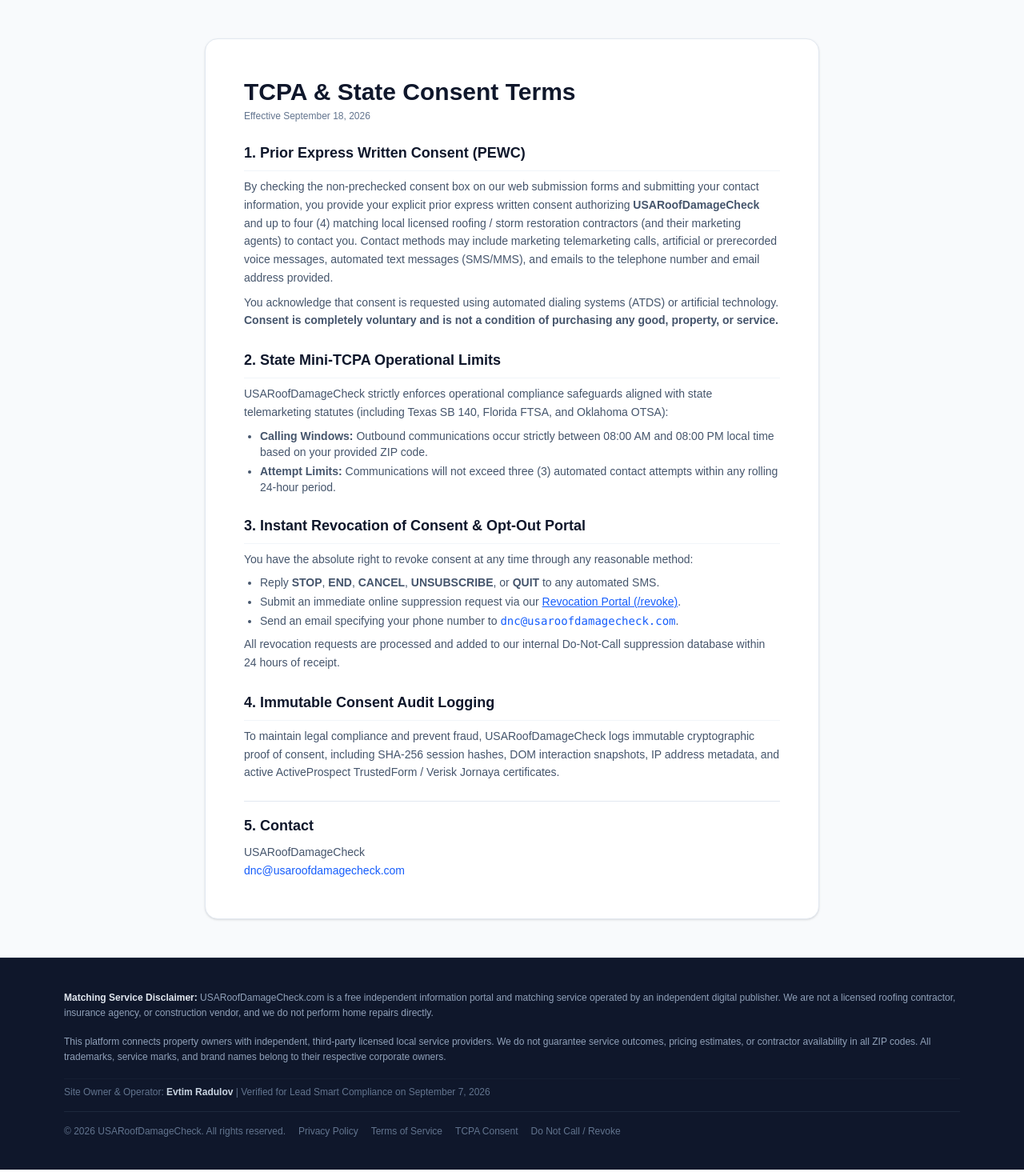
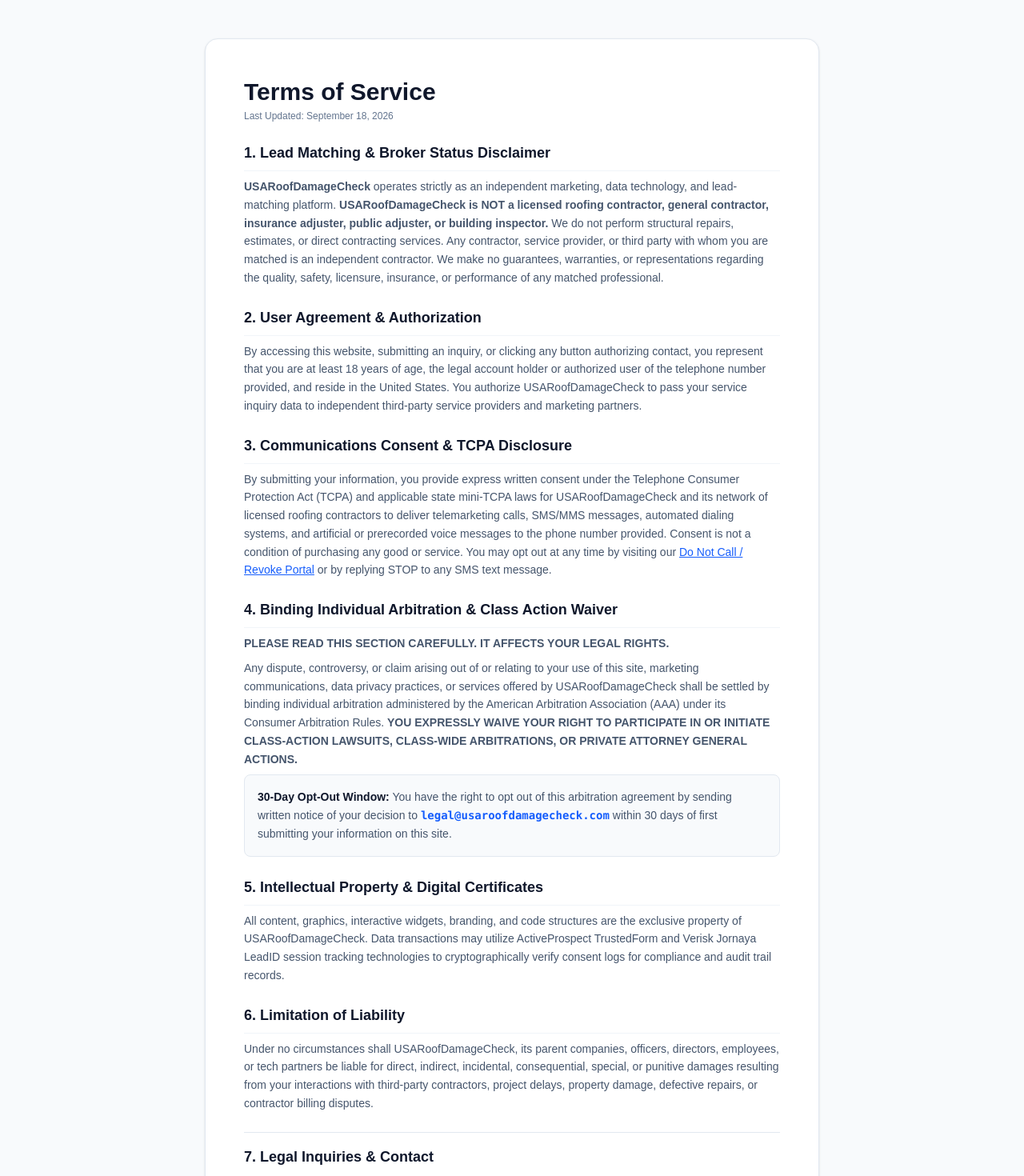
Before and after one commit to dili7899-rgb/roofing-leadgen, a Next.js app: page /tcpa-consent in a window 1280 px wide. Shown: the top 1470 px of the page at 80% size. Built offline with nearby package versions, Linux system fonts and the light colour scheme.

Commit message:
fix: terms-of-service route created via PowerShell

```diff
--- a/app/tcpa-consent/page.tsx
+++ b/app/tcpa-consent/page.tsx
@@ -1,78 +1,95 @@
 import React from 'react';
-import Link from 'next/link';
 import { Metadata } from 'next';
 
 export const metadata: Metadata = {
-  title: 'TCPA & State Communications Consent | USARoofDamageCheck',
-  description: 'TCPA, Texas SB 140, and state communication rules disclosure.',
+  title: 'Terms of Service | USARoofDamageCheck',
+  description: 'Terms of Service, binding arbitration agreement, and legal disclosures for USARoofDamageCheck matching platform.',
 };
 
-export default function TcpaConsentPage() {
+export default function TermsOfServicePage() {
   return (
     <div className="min-h-screen bg-slate-50 py-12 px-4 sm:px-6 lg:px-8">
       <div className="max-w-3xl mx-auto bg-white p-8 md:p-12 rounded-2xl shadow-sm border border-slate-200 text-slate-800 space-y-6">
         <div>
-          <h1 className="text-3xl font-bold text-slate-900">TCPA & State Consent Terms</h1>
-          <p className="text-xs text-slate-500 mt-1">Effective September 18, 2026</p>
+          <h1 className="text-3xl font-bold text-slate-900">Terms of Service</h1>
+          <p className="text-xs text-slate-500 mt-1">Last Updated: September 18, 2026</p>
         </div>
 
+        {/* Section 1 */}
         <section className="space-y-2">
           <h2 className="text-lg font-semibold text-slate-900 border-b pb-2 border-slate-100">
-            1. Prior Express Written Consent (PEWC)
+            1. Lead Matching & Broker Status Disclaimer
           </h2>
           <p className="text-sm leading-relaxed text-slate-600">
-            By checking the non-prechecked consent box on our web submission forms and submitting your contact information, you provide your explicit prior express written consent authorizing <strong>USARoofDamageCheck</strong> and up to four (4) matching local licensed roofing / storm restoration contractors (and their marketing agents) to contact you. Contact methods may include marketing telemarketing calls, artificial or prerecorded voice messages, automated text messages (SMS/MMS), and emails to the telephone number and email address provided.
-          </p>
-          <p className="text-sm leading-relaxed text-slate-600">
-            You acknowledge that consent is requested using automated dialing systems (ATDS) or artificial technology. <strong>Consent is completely voluntary and is not a condition of purchasing any good, property, or service.</strong>
+            <strong>USARoofDamageCheck</strong> operates strictly as an independent marketing, data technology, and lead-matching platform. <strong>USARoofDamageCheck is NOT a licensed roofing contractor, general contractor, insurance adjuster, public adjuster, or building inspector.</strong> We do not perform structural repairs, estimates, or direct contracting services. Any contractor, service provider, or third party with whom you are matched is an independent contractor. We make no guarantees, warranties, or representations regarding the quality, safety, licensure, insurance, or performance of any matched professional.
           </p>
         </section>
 
+        {/* Section 2 */}
         <section className="space-y-2">
           <h2 className="text-lg font-semibold text-slate-900 border-b pb-2 border-slate-100">
-            2. State Mini-TCPA Operational Limits
+            2. User Agreement & Authorization
           </h2>
           <p className="text-sm leading-relaxed text-slate-600">
-            USARoofDamageCheck strictly enforces operational compliance safeguards aligned with state telemarketing statutes (including Texas SB 140, Florida FTSA, and Oklahoma OTSA):
-          </p>
-          <ul className="list-disc pl-5 space-y-1 text-sm text-slate-600">
-            <li><strong>Calling Windows:</strong> Outbound communications occur strictly between 08:00 AM and 08:00 PM local time based on your provided ZIP code.</li>
-            <li><strong>Attempt Limits:</strong> Communications will not exceed three (3) automated contact attempts within any rolling 24-hour period.</li>
-          </ul>
-        </section>
-
-        <section className="space-y-2">
-          <h2 className="text-lg font-semibold text-slate-900 border-b pb-2 border-slate-100">
-            3. Instant Revocation of Consent & Opt-Out Portal
-          </h2>
-          <p className="text-sm leading-relaxed text-slate-600">
-            You have the absolute right to revoke consent at any time through any reasonable method:
-          </p>
-          <ul className="list-disc pl-5 space-y-1 text-sm text-slate-600">
-            <li>Reply <strong>STOP</strong>, <strong>END</strong>, <strong>CANCEL</strong>, <strong>UNSUBSCRIBE</strong>, or <strong>QUIT</strong> to any automated SMS.</li>
-            <li>Submit an immediate online suppression request via our <Link href="/revoke" className="text-blue-600 underline font-medium">Revocation Portal (/revoke)</Link>.</li>
-            <li>Send an email specifying your phone number to <code className="text-blue-600">dnc@usaroofdamagecheck.com</code>.</li>
-          </ul>
-          <p className="text-sm leading-relaxed text-slate-600">
-            All revocation requests are processed and added to our internal Do-Not-Call suppression database within 24 hours of receipt.
+            By accessing this website, submitting an inquiry, or clicking any button authorizing contact, you represent that you are at least 18 years of age, the legal account holder or authorized user of the telephone number provided, and reside in the United States. You authorize USARoofDamageCheck to pass your service inquiry data to independent third-party service providers and marketing partners.
           </p>
         </section>
 
+        {/* Section 3 */}
         <section className="space-y-2">
           <h2 className="text-lg font-semibold text-slate-900 border-b pb-2 border-slate-100">
-            4. Immutable Consent Audit Logging
+            3. Communications Consent & TCPA Disclosure
           </h2>
           <p className="text-sm leading-relaxed text-slate-600">
-            To maintain legal compliance and prevent fraud, USARoofDamageCheck logs immutable cryptographic proof of consent, including SHA-256 session hashes, DOM interaction snapshots, IP address metadata, and active ActiveProspect TrustedForm / Verisk Jornaya certificates.
+            By submitting your information, you provide express written consent under the Telephone Consumer Protection Act (TCPA) and applicable state mini-TCPA laws for USARoofDamageCheck and its network of licensed roofing contractors to deliver telemarketing calls, SMS/MMS messages, automated dialing systems, and artificial or prerecorded voice messages to the phone number provided. Consent is not a condition of purchasing any good or service. You may opt out at any time by visiting our <a href="/revoke" className="text-blue-600 underline">Do Not Call / Revoke Portal</a> or by replying STOP to any SMS text message.
           </p>
         </section>
 
+        {/* Section 4 */}
+        <section className="space-y-2">
+          <h2 className="text-lg font-semibold text-slate-900 border-b pb-2 border-slate-100">
+            4. Binding Individual Arbitration & Class Action Waiver
+          </h2>
+          <p className="text-sm leading-relaxed text-slate-600">
+            <strong>PLEASE READ THIS SECTION CAREFULLY. IT AFFECTS YOUR LEGAL RIGHTS.</strong>
+          </p>
+          <p className="text-sm leading-relaxed text-slate-600">
+            Any dispute, controversy, or claim arising out of or relating to your use of this site, marketing communications, data privacy practices, or services offered by USARoofDamageCheck shall be settled by binding individual arbitration administered by the American Arbitration Association (AAA) under its Consumer Arbitration Rules. <strong>YOU EXPRESSLY WAIVE YOUR RIGHT TO PARTICIPATE IN OR INITIATE CLASS-ACTION LAWSUITS, CLASS-WIDE ARBITRATIONS, OR PRIVATE ATTORNEY GENERAL ACTIONS.</strong>
+          </p>
+          <div className="text-sm leading-relaxed text-slate-600 bg-slate-50 p-4 rounded-lg border border-slate-200 mt-2">
+            <strong className="text-slate-900">30-Day Opt-Out Window:</strong> You have the right to opt out of this arbitration agreement by sending written notice of your decision to <code className="text-blue-600 font-semibold">legal@usaroofdamagecheck.com</code> within 30 days of first submitting your information on this site.
+          </div>
+        </section>
+
+        {/* Section 5 */}
+        <section className="space-y-2">
+          <h2 className="text-lg font-semibold text-slate-900 border-b pb-2 border-slate-100">
+            5. Intellectual Property & Digital Certificates
+          </h2>
+          <p className="text-sm leading-relaxed text-slate-600">
+            All content, graphics, interactive widgets, branding, and code structures are the exclusive property of USARoofDamageCheck. Data transactions may utilize ActiveProspect TrustedForm and Verisk Jornaya LeadID session tracking technologies to cryptographically verify consent logs for compliance and audit trail records.
+          </p>
+        </section>
+
+        {/* Section 6 */}
+        <section className="space-y-2">
+          <h2 className="text-lg font-semibold text-slate-900 border-b pb-2 border-slate-100">
+            6. Limitation of Liability
+          </h2>
+          <p className="text-sm leading-relaxed text-slate-600">
+            Under no circumstances shall USARoofDamageCheck, its parent companies, officers, directors, employees, or tech partners be liable for direct, indirect, incidental, consequential, special, or punitive damages resulting from your interactions with third-party contractors, project delays, property damage, defective repairs, or contractor billing disputes.
+          </p>
+        </section>
+
+        {/* Section 7 */}
         <section className="space-y-2 pt-4 border-t border-slate-200">
-          <h2 className="text-lg font-semibold text-slate-900">5. Contact</h2>
+          <h2 className="text-lg font-semibold text-slate-900">7. Legal Inquiries & Contact</h2>
           <p className="text-sm text-slate-600 leading-relaxed">
-            USARoofDamageCheck<br />
-            <a href="mailto:dnc@usaroofdamagecheck.com" className="text-blue-600 hover:underline">
-              dnc@usaroofdamagecheck.com
+            USARoofDamageCheck Compliance Office<br />
+            Attn: Legal & Compliance Department<br />
+            Email:{' '}
+            <a href="mailto:legal@usaroofdamagecheck.com" className="text-blue-600 hover:underline">
+              legal@usaroofdamagecheck.com
             </a>
           </p>
         </section>
--- a/app/terms-of-service/page.tsx
+++ /dev/null
@@ -1,73 +0,0 @@
-// app/terms-of-service/page.tsx
-import React from 'react';
-import { Metadata } from 'next';
-
-export const metadata: Metadata = {
-  title: 'Terms of Service | USARoofDamageCheck',
-  description: 'Terms of Service and legal disclosures for USARoofDamageCheck matching platform.',
-};
-
-export default function TermsOfServicePage() {
-  return (
-    <div className="min-h-screen bg-slate-50 py-12 px-4 sm:px-6 lg:px-8">
-      <div className="max-w-3xl mx-auto bg-white p-8 md:p-12 rounded-2xl shadow-sm border border-slate-200 text-slate-800 space-y-6">
-        <div>
-          <h1 className="text-3xl font-bold text-slate-900">Terms of Service</h1>
-          <p className="text-xs text-slate-500 mt-1">Last Updated: September 18, 2026</p>
-        </div>
-
-        <section className="space-y-2">
-          <h2 className="text-lg font-semibold text-slate-900 border-b pb-2 border-slate-100">
-            1. Lead Matching & Broker Status Disclaimer
-          </h2>
-          <p className="text-sm leading-relaxed text-slate-600">
-            <strong>USARoofDamageCheck</strong> operates strictly as an independent marketing, data technology, and lead-matching platform. <strong>USARoofDamageCheck is NOT a licensed roofing contractor, general contractor, insurance adjuster, public adjuster, or building inspector.</strong> We do not perform structural repairs, estimates, or direct contracting services. Any contractor, service provider, or third party with whom you are matched is an independent contractor. We make no guarantees, warranties, or representations regarding the quality, safety, licensure, insurance, or performance of any matched professional.
-          </p>
-        </section>
-
-        <section className="space-y-2">
-          <h2 className="text-lg font-semibold text-slate-900 border-b pb-2 border-slate-100">
-            2. User Agreement & Authorization
-          </h2>
-          <p className="text-sm leading-relaxed text-slate-600">
-            By accessing this website, submitting an inquiry, or clicking any button authorizing contact, you represent that you are at least 18 years of age, the legal account holder or authorized user of the telephone number provided, and reside in the United States. You authorize USARoofDamageCheck to pass your service inquiry data to independent third-party service providers.
-          </p>
-        </section>
-
-        <section className="space-y-2">
-          <h2 className="text-lg font-semibold text-slate-900 border-b pb-2 border-slate-100">
-            3. Binding Individual Arbitration & Class Action Waiver
-          </h2>
-          <p className="text-sm leading-relaxed text-slate-600">
-            <strong>PLEASE READ THIS SECTION CAREFULLY. IT AFFECTS YOUR LEGAL RIGHTS.</strong>
-          </p>
-          <p className="text-sm leading-relaxed text-slate-600">
-            Any dispute, controversy, or claim arising out of or relating to your use of this site, marketing communications, or services offered by USARoofDamageCheck shall be settled by binding individual arbitration administered by the American Arbitration Association (AAA) under its Consumer Arbitration Rules. <strong>YOU EXPRESSLY WAIVE YOUR RIGHT TO PARTICIPATE IN OR INITIATE CLASS-ACTION LAWSUITS, CLASS-WIDE ARBITRATIONS, OR PRIVATE ATTORNEY GENERAL ACTIONS.</strong>
-          </p>
-          <p className="text-sm leading-relaxed text-slate-600 bg-slate-50 p-3 rounded-lg border border-slate-100 mt-2">
-            <strong>30-Day Opt-Out Window:</strong> You have the right to opt out of this arbitration agreement by sending written notice of your decision to <code className="text-blue-600 font-semibold">dnc@usaroofdamagecheck.com</code> within 30 days of first submitting your information on this site.
-          </p>
-        </section>
-
-        <section className="space-y-2">
-          <h2 className="text-lg font-semibold text-slate-900 border-b pb-2 border-slate-100">
-            4. Limitation of Liability
-          </h2>
-          <p className="text-sm leading-relaxed text-slate-600">
-            Under no circumstances shall USARoofDamageCheck, its parent companies, or partners be liable for direct, indirect, incidental, consequential, or punitive damages resulting from your interactions with third-party contractors, project delays, property damage, or contractor billing disputes.
-          </p>
-        </section>
-
-        <section className="space-y-2 pt-4 border-t border-slate-200">
-          <h2 className="text-lg font-semibold text-slate-900">5. Contact</h2>
-          <p className="text-sm text-slate-600 leading-relaxed">
-            USARoofDamageCheck<br />
-            <a href="mailto:legal@usaroofdamagecheck.com" className="text-blue-600 hover:underline">
-              legal@usaroofdamagecheck.com
-            </a>
-          </p>
-        </section>
-      </div>
-    </div>
-  );
-}
```
